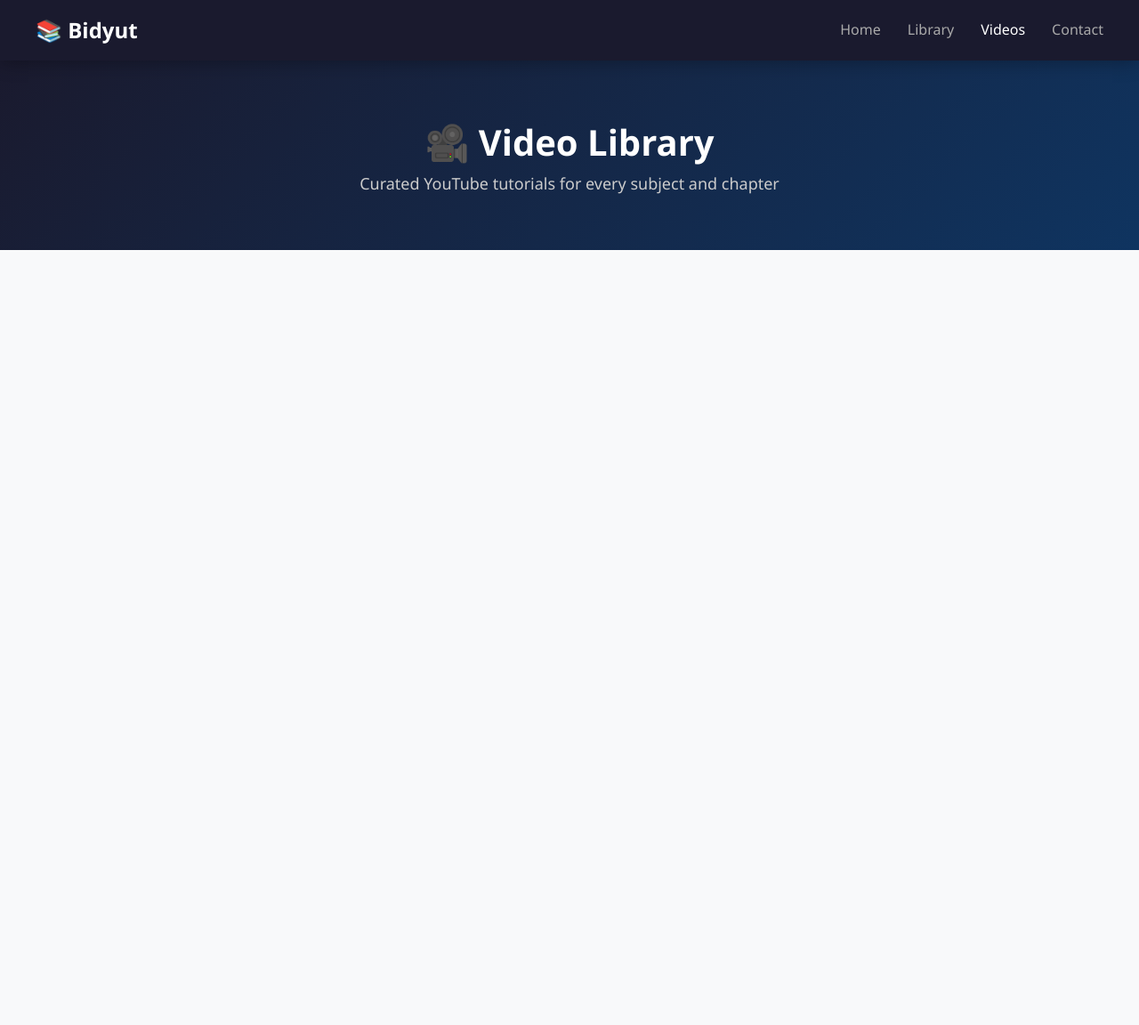
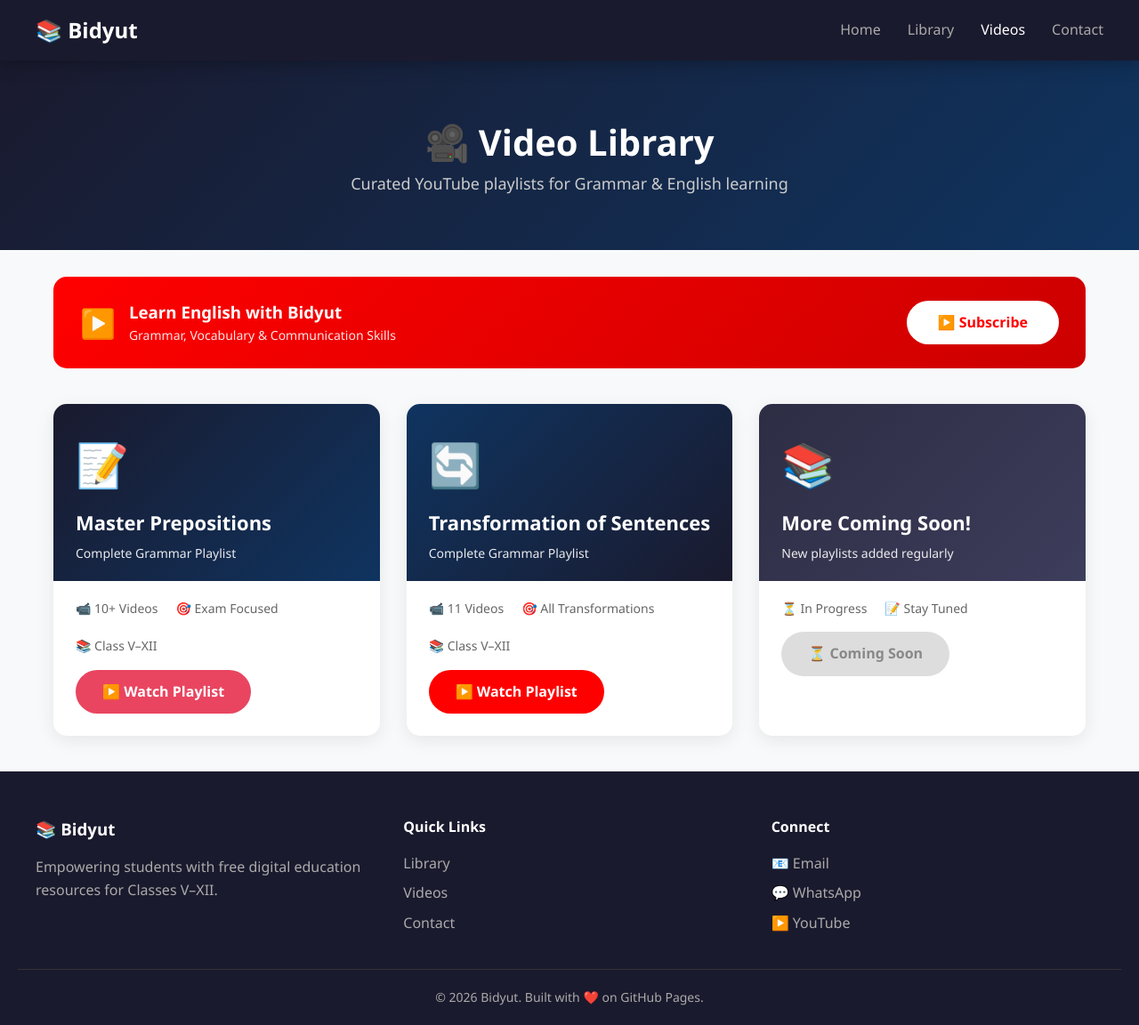
Before and after one commit to pbwsantu-collab/bidyut-, a plain HTML site: page videos.html in a window 1280 px wide. Shown: the whole page at 89% size. Before the commit the page ends 800 px from the top, so only its background shows below. Drawn offline with Linux system fonts and the light colour scheme.

Commit message:
Refactor video grid to playlist grid structure

```diff
--- a/videos.html
+++ b/videos.html
@@ -15,79 +15,127 @@
         .videos-hero h1 { font-size: 40px; }
         .videos-hero p { color: #ccc; font-size: 18px; }
 
-        .video-grid {
+        .playlist-grid {
             max-width: 1200px;
             margin: 40px auto;
             padding: 0 20px;
             display: grid;
-            grid-template-columns: repeat(auto-fill, minmax(300px, 1fr));
-            gap: 25px;
+            grid-template-columns: repeat(auto-fit, minmax(350px, 1fr));
+            gap: 30px;
         }
 
-        .video-card {
+        .playlist-card {
             background: #fff;
-            border-radius: 12px;
+            border-radius: 15px;
             overflow: hidden;
             box-shadow: 0 5px 20px rgba(0,0,0,0.08);
             transition: all 0.3s;
         }
 
-        .video-card:hover {
+        .playlist-card:hover {
             transform: translateY(-5px);
             box-shadow: 0 10px 30px rgba(0,0,0,0.15);
         }
 
-        .video-card .thumbnail {
-            width: 100%;
-            height: 180px;
-            background: #1a1a2e;
-            display: flex;
-            align-items: center;
-            justify-content: center;
-            font-size: 48px;
+        .playlist-card .header {
+            padding: 30px 25px 20px;
             color: #fff;
         }
 
-        .video-card .info {
-            padding: 20px;
+        .playlist-card .header .icon {
+            font-size: 48px;
+            display: block;
+            margin-bottom: 10px;
         }
 
-        .video-card .info .subject {
-            color: #e94560;
-            font-weight: bold;
+        .playlist-card .header h3 {
+            margin: 0;
+            font-size: 22px;
+        }
+
+        .playlist-card .header p {
+            margin: 5px 0 0;
+            opacity: 0.9;
             font-size: 14px;
         }
 
-        .video-card .info h3 {
-            margin: 10px 0;
-            color: #1a1a2e;
+        .playlist-card .body {
+            padding: 20px 25px 25px;
         }
 
-        .video-card .info .chapter {
+        .playlist-card .body .meta {
+            display: flex;
+            gap: 20px;
+            flex-wrap: wrap;
+            font-size: 14px;
             color: #666;
-            font-size: 14px;
+            margin-bottom: 15px;
         }
 
-        .video-card .info .watch-btn {
+        .playlist-card .body .watch-btn {
             display: inline-block;
-            margin-top: 15px;
-            padding: 10px 25px;
-            background: #e94560;
-            color: #fff;
+            padding: 12px 30px;
             border-radius: 50px;
             text-decoration: none;
             font-weight: bold;
+            font-size: 16px;
+            transition: all 0.3s;
+            color: #fff;
+        }
+
+        .playlist-card .body .watch-btn:hover {
+            transform: scale(1.05);
+            box-shadow: 0 5px 20px rgba(0,0,0,0.2);
+        }
+
+        .channel-section {
+            max-width: 1200px;
+            margin: 30px auto 0;
+            padding: 0 20px;
+        }
+
+        .channel-banner {
+            background: linear-gradient(135deg, #ff0000, #cc0000);
+            color: #fff;
+            padding: 25px 30px;
+            border-radius: 15px;
+            display: flex;
+            align-items: center;
+            justify-content: space-between;
+            flex-wrap: wrap;
+            gap: 15px;
+        }
+
+        .channel-banner .info {
+            display: flex;
+            align-items: center;
+            gap: 15px;
+        }
+
+        .channel-banner .info span { font-size: 32px; }
+        .channel-banner .info h3 { margin: 0; }
+        .channel-banner .info p { margin: 0; opacity: 0.9; font-size: 14px; }
+
+        .channel-banner .subscribe-btn {
+            padding: 12px 35px;
+            background: #fff;
+            color: #ff0000;
+            border-radius: 50px;
+            text-decoration: none;
+            font-weight: bold;
+            font-size: 16px;
             transition: all 0.3s;
         }
 
-        .video-card .info .watch-btn:hover {
+        .channel-banner .subscribe-btn:hover {
             transform: scale(1.05);
-            box-shadow: 0 5px 20px rgba(233, 69, 96, 0.3);
         }
 
         @media (max-width: 480px) {
             .videos-hero h1 { font-size: 28px; }
-            .video-grid { grid-template-columns: 1fr; }
+            .playlist-grid { grid-template-columns: 1fr; }
+            .channel-banner { flex-direction: column; text-align: center; }
+            .channel-banner .info { flex-direction: column; }
         }
     </style>
 </head>
@@ -110,20 +158,118 @@
 <!-- ===== VIDEOS HERO ===== -->
 <section class="videos-hero">
     <h1>🎥 Video Library</h1>
-    <p>Curated YouTube tutorials for every subject and chapter</p>
+    <p>Curated YouTube playlists for Grammar & English learning</p>
 </section>
 
-<!-- ===== VIDEO GRID ===== -->
-<div class="video-grid" id="videoGrid">
-    <!-- Videos inserted by JavaScript -->
+<!-- ===== CHANNEL BANNER ===== -->
+<div class="channel-section">
+    <div class="channel-banner">
+        <div class="info">
+            <span>▶️</span>
+            <div>
+                <h3>Learn English with Bidyut</h3>
+                <p>Grammar, Vocabulary & Communication Skills</p>
+            </div>
+        </div>
+        <a href="https://www.youtube.com/@LearnEngwithBidyut" target="_blank" class="subscribe-btn">
+            ▶️ Subscribe
+        </a>
+    </div>
 </div>
 
+<!-- ===== PLAYLIST GRID ===== -->
+<div class="playlist-grid">
+
+    <!-- ===== PLAYLIST 1: Prepositions ===== -->
+    <div class="playlist-card" id="prepositions">
+        <div class="header" style="background:linear-gradient(135deg, #1a1a2e, #0f3460);">
+            <span class="icon">📝</span>
+            <h3>Master Prepositions</h3>
+            <p>Complete Grammar Playlist</p>
+        </div>
+        <div class="body">
+            <div class="meta">
+                <span>📹 10+ Videos</span>
+                <span>🎯 Exam Focused</span>
+                <span>📚 Class V–XII</span>
+            </div>
+            <a href="https://youtube.com/playlist?list=PLuwU5PKxbLJrsdSoRtqaa864sbwbZUMFp" target="_blank"
+               class="watch-btn" style="background:#e94560;">
+                ▶️ Watch Playlist
+            </a>
+        </div>
+    </div>
+
+    <!-- ===== PLAYLIST 2: Transformation ===== -->
+    <div class="playlist-card" id="transformation">
+        <div class="header" style="background:linear-gradient(135deg, #0f3460, #1a1a2e);">
+            <span class="icon">🔄</span>
+            <h3>Transformation of Sentences</h3>
+            <p>Complete Grammar Playlist</p>
+        </div>
+        <div class="body">
+            <div class="meta">
+                <span>📹 11 Videos</span>
+                <span>🎯 All Transformations</span>
+                <span>📚 Class V–XII</span>
+            </div>
+            <a href="https://youtube.com/playlist?list=PLuwU5PKxbLJrxx9tkamHqXT2hR4uw1UML&si=t6WBeYh3YtAOK030" target="_blank"
+               class="watch-btn" style="background:#ff0000;">
+                ▶️ Watch Playlist
+            </a>
+        </div>
+    </div>
+
+    <!-- ===== PLAYLIST 3: Coming Soon ===== -->
+    <div class="playlist-card">
+        <div class="header" style="background:linear-gradient(135deg, #2d2d44, #3d3d5c);">
+            <span class="icon">📚</span>
+            <h3>More Coming Soon!</h3>
+            <p>New playlists added regularly</p>
+        </div>
+        <div class="body">
+            <div class="meta">
+                <span>⏳ In Progress</span>
+                <span>📝 Stay Tuned</span>
+            </div>
+            <span style="display:inline-block; padding:12px 30px; background:#ddd; border-radius:50px; color:#888; font-weight:bold;">
+                ⏳ Coming Soon
+            </span>
+        </div>
+    </div>
+
+</div>
+
+<!-- ===== FOOTER ===== -->
+<footer class="footer">
+    <div class="footer-content">
+        <div class="footer-section">
+            <h3>📚 Bidyut</h3>
+            <p>Empowering students with free digital education resources for Classes V–XII.</p>
+        </div>
+        <div class="footer-section">
+            <h4>Quick Links</h4>
+            <a href="library.html">Library</a>
+            <a href="videos.html">Videos</a>
+            <a href="contact.html">Contact</a>
+        </div>
+        <div class="footer-section">
+            <h4>Connect</h4>
+            <a href="mailto:pbswantu@gmail.com">📧 Email</a>
+            <a href="https://wa.me/918926413296" target="_blank">💬 WhatsApp</a>
+            <a href="https://www.youtube.com/@LearnEngwithBidyut" target="_blank">▶️ YouTube</a>
+        </div>
+    </div>
+    <div class="footer-bottom">
+        <p>&copy; 2026 Bidyut. Built with ❤️ on GitHub Pages.</p>
+    </div>
+</footer>
+
 <script>
-// ===== VIDEO DATA =====
-const videoData = [
-    { class: 5, subject: 'Mathematics', chapter: 'Numbers', title: 'Number System Explained', thumbnail: '🔢', url: 'https://www.youtube.com/watch?v=example1' },
-    { class: 6, subject: 'Science', chapter: 'Plants', title: 'Plant Kingdom - Full Lesson', thumbnail: '🌱', url: 'https://www.youtube.com/watch?v=example2' },
-    { class: 7, subject: 'Mathematics', chapter: 'Fractions', title: 'Fractions & Decimals Made Easy', thumbnail: '📊', url: 'https://www.youtube.com/watch?v=example3' },
-    { class: 8, subject: 'English', chapter: 'Grammar', title: 'Parts of Speech - Complete Guide', thumbnail: '📝', url: 'https://www.youtube.com/watch?v=example4' },
-    { class: 9, subject: 'Science', chapter: 'Motion', title: 'Laws of Motion - Physics', thumbnail: '🏃', url: 'https://www.youtube.com/watch?v=example5' },
-    { class: 10, subject: 'Mathematics', chapter: 'Geometry', title: 'Coordinate Geometry Basics', thumbnail: '📐', url: 'https://
+function toggleMenu() {
+    document.querySelector('.nav-menu').classList.toggle('open');
+}
+</script>
+
+</body>
+</html>
```
